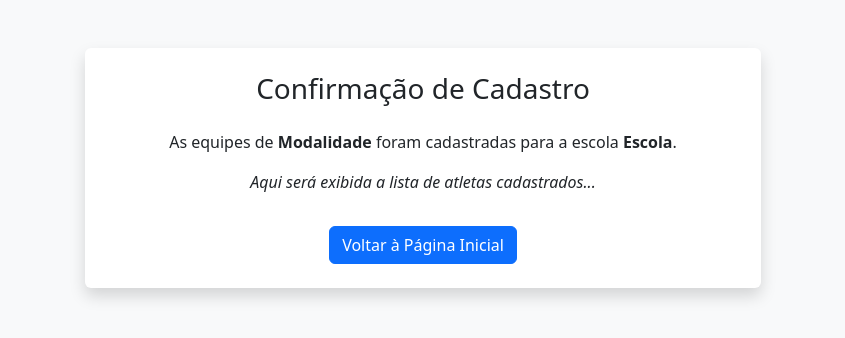
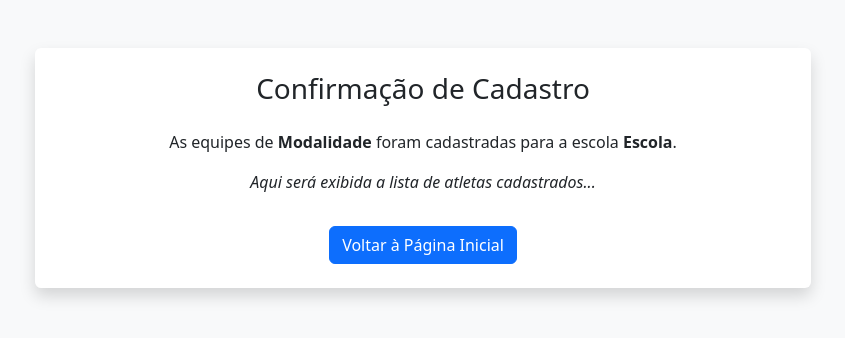
Before and after one commit to ArthurWillers/formespsa, a PHP site: page /confirmation.php in a window 1280 px wide. Shown: the part 56-394 px from the top of the page, without its empty margins (217-1062 px from the left). Run offline with PHP 8.4, Linux system fonts and the light colour scheme.

Commit message:
Increase max-width of confirmation page container for improved layout

```diff
--- a/confirmation.php
+++ b/confirmation.php
@@ -30,7 +30,7 @@ $school   = $_SESSION['school']   ?? 'Escola';
     </div>
   </nav>
 
-  <div class="container my-5" style="max-width: 700px;">
+  <div class="container my-5" style="max-width: 800px;">
     <div class="card shadow p-4 bg-white border-0">
       <h3 class="text-center mb-4">Confirmação de Cadastro</h3>
       <p class="text-center">
```
